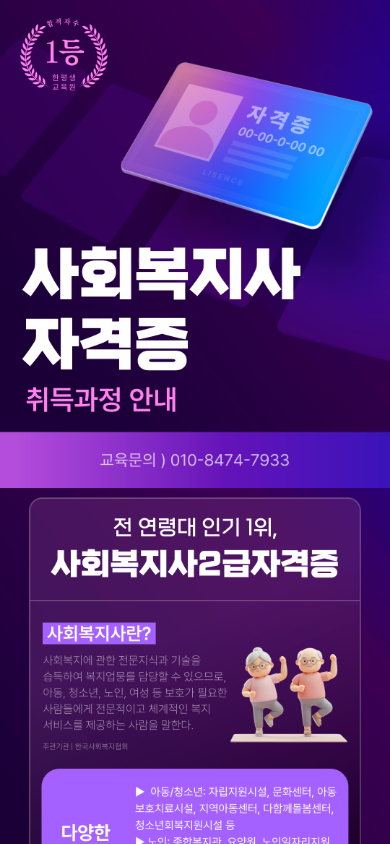
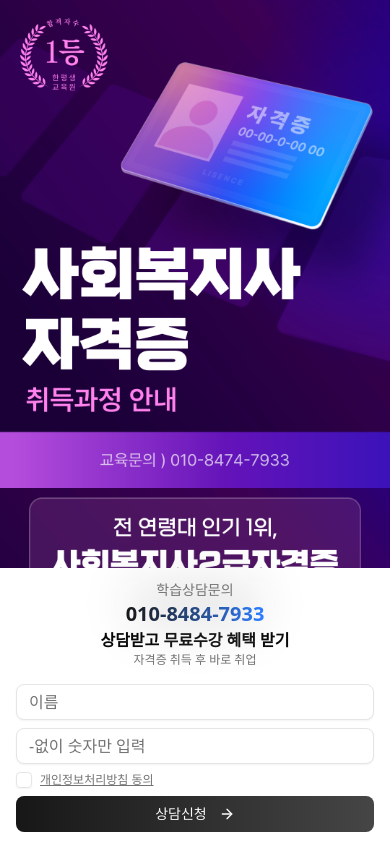
Before and after one commit to bp4sp4/landingkorhrd, a Next.js app: page / in a window 390 px wide. Shown: the top 844 px of the page. Built offline with nearby package versions, Linux system fonts and the light colour scheme; no server answers.

Commit message:
footer update

```diff
--- a/src/app/page.tsx
+++ b/src/app/page.tsx
@@ -1,6 +1,6 @@
 export default function Home() {
   return (
-    <main className="min-h-screen bg-gradient-to-b md:pb-20 from-[#2a0a5c] to-[#6e2eb7]">
+    <main className="min-h-screen bg-gradient-to-b md:pb-20 pb-70 from-[#2a0a5c] to-[#6e2eb7]">
       <div className="max-w-lg mx-auto flex flex-col items-center 2">
         <img
           src="/001.png"
--- a/src/components/StickyFooter.tsx
+++ b/src/components/StickyFooter.tsx
@@ -76,8 +76,8 @@ export default function StickyFooter() {
   if (pathname.startsWith("/admin")) return null;
 
   return (
-    <footer className="w-full bg-white ... md:fixed md:bottom-0 md:left-0 md:right-0 md:z-50 ...">
-      <div className="container mx-auto flex flex-col items-center justify-center gap-4 py-3 px-4 md:flex-row md:py-4">
+    <footer className="w-full">
+      <div className="w-full  bg-white mx-auto flex flex-col items-center justify-center gap-4 py-3 px-4 md:flex-row md:py-4 fixed bottom-0 left-0 right-0 z-50 md:fixed md:bottom-0 md:left-0 md:right-0 md:z-50">
         {/* Contact Information */}
         <div className="flex items-center flex-col md:flex-row md:gap-6">
           <div className="relative">
```
